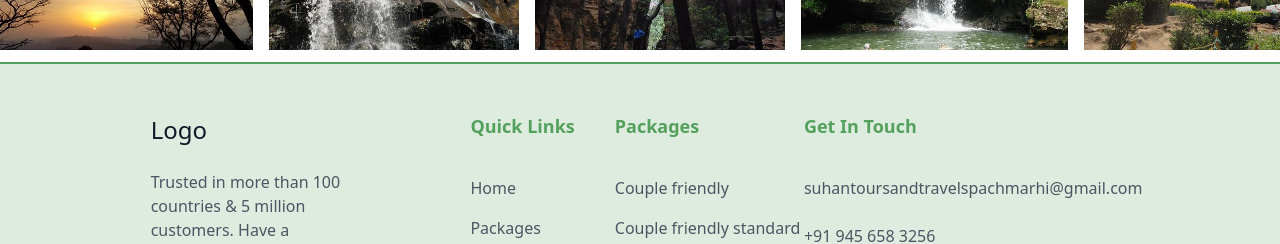
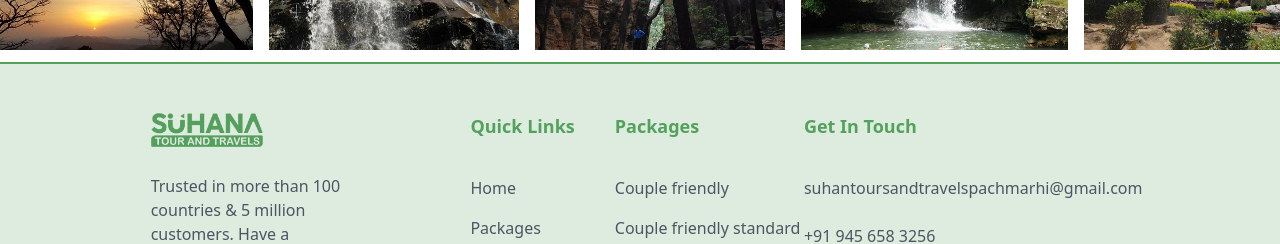
Before and after one commit to aniketkalawat88/travel-web, a Next.js app: page / in a window 1280 px wide. Shown: the part 2667-2911 px from the top of the page. Built offline with nearby package versions, Linux system fonts and the light colour scheme; a web font is replaced by a local one.

Commit message:
footer-logo

```diff
--- a/src/app/_components/footer.jsx
+++ b/src/app/_components/footer.jsx
@@ -1,3 +1,4 @@
+/* eslint-disable @next/next/no-img-element */
 import React from 'react'
 import { FaInstagram, FaYoutube } from 'react-icons/fa6'
 import { CiFacebook } from "react-icons/ci";
@@ -9,11 +10,16 @@ const Footer = () => {
       <div className="sm:px-6 md:px-8 w-[90%] mx-auto ">
         <div className="grid md:grid-cols-12 md:justify-items-center md:gap-x-5 md:gap-y-8">
           <div className="col-span-full lg:col-span-4 relative text-gray-800  md:gap-6 max-md:gap-3 md:p-6 lg:w-72 md:h-72 max-md:py-6 flex flex-col justify-center ">
-            <Link
+          <Link
               href="/"
-              className="flex md:justify-start text-gray-900 text-2xl max-md:justify-center"
+              className="flex items-center justify-center space-x-3 rtl:space-x-reverse pr-32"
             >
-              Logo
+              <img
+                src="/assets/images/about-images/logo.png"
+                className="h-10 scale-[3]"
+                alt="Flowbite Logo"
+              />
+
             </Link>
             <p className="text-left text-gray-600 text-base font-medium max-md:text-center">
               Trusted in more than 100 countries &amp; 5 million customers. Have a
```
Also changed, not shown: 1 other file (tests, documents, lock files or other folders).
